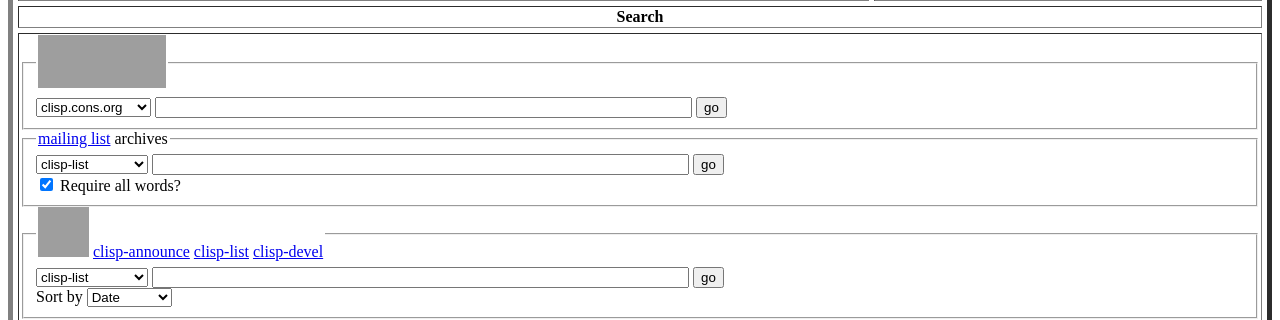
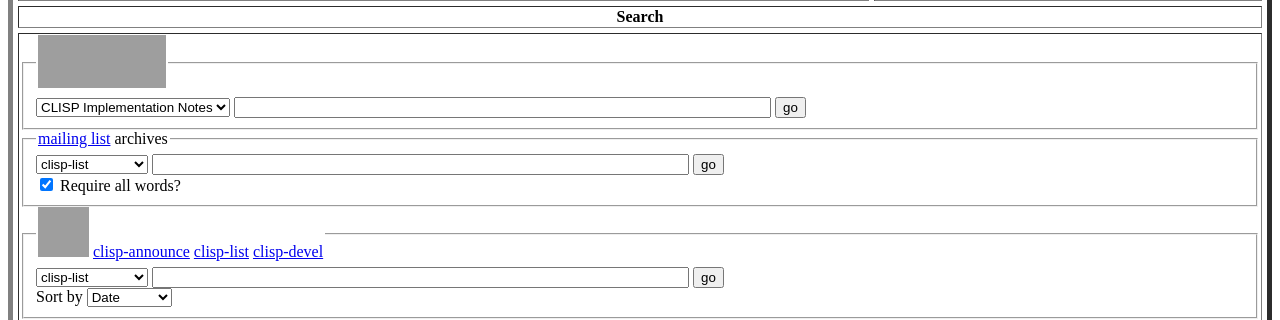
Before and after one commit to gnu-mirror-unofficial/clisp, a PHP site: page / in a window 1280 px wide. Shown: the part 1225-1545 px from the top of the page. Run offline with PHP 8.4, Linux system fonts and the light colour scheme; grey boxes are pictures that could not be loaded.

Commit message:
added CLHS and ImpNotes search

```diff
--- a/index.php
+++ b/index.php
@@ -197,9 +197,10 @@
     <legend><a href="http://www.google.com/search"
                ><img src="http://www.google.com/logos/Logo_40wht.gif"
                      width="128" height="53" alt="Google"/></a></legend>
-    <select name="sitesearch">
+    <select name="sitesearch"><option value="clisp.cons.org/impnotes/">CLISP
+      Implementation Notes</option>
+     <option value="www.lisp.org/HyperSpec/">Common Lisp HyperSpec</option>
      <option value="clisp.cons.org">clisp.cons.org</option>
-     <option value="cons.org">cons.org</option>
      <option value="gnu.org">gnu.org</option>
      <option value="sourceforge.net">sourceforge.net</option>
      <option value="">the whole web</option>
```
